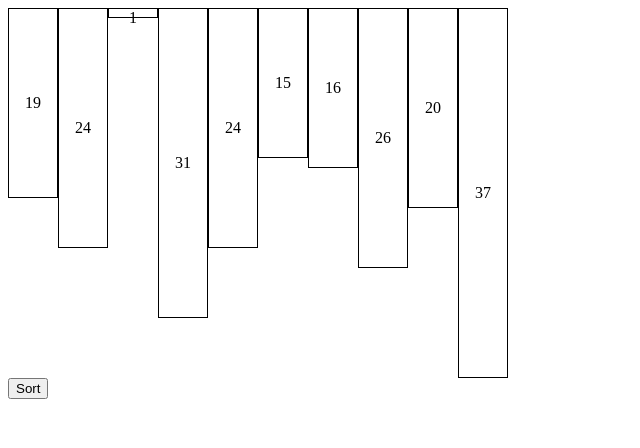
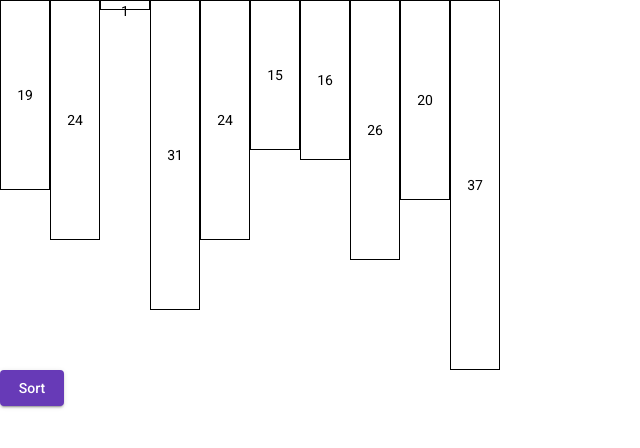
Before and after one commit to VitorSFranca/SortingViwer, an Angular app: page / in a window 1280 px wide. Shown: the top 448 px of the page, without its empty margins (0-640 px from the left). Built offline with nearby package versions, Linux system fonts and the light colour scheme.

Commit message:
Material UI

```diff
--- a/angular.json
+++ b/angular.json
@@ -31,6 +31,7 @@
               "src/assets"
             ],
             "styles": [
+              "./node_modules/@angular/material/prebuilt-themes/deeppurple-amber.css",
               "src/styles.scss"
             ],
             "scripts": []
@@ -99,6 +100,7 @@
               "src/assets"
             ],
             "styles": [
+              "./node_modules/@angular/material/prebuilt-themes/deeppurple-amber.css",
               "src/styles.scss"
             ],
             "scripts": []
--- a/package.json
+++ b/package.json
@@ -11,10 +11,12 @@
   "private": true,
   "dependencies": {
     "@angular/animations": "~12.1.2",
+    "@angular/cdk": "^12.1.2",
     "@angular/common": "~12.1.2",
     "@angular/compiler": "~12.1.2",
     "@angular/core": "~12.1.2",
     "@angular/forms": "~12.1.2",
+    "@angular/material": "^12.1.2",
     "@angular/platform-browser": "~12.1.2",
     "@angular/platform-browser-dynamic": "~12.1.2",
     "@angular/router": "~12.1.2",
--- a/src/app/app.module.ts
+++ b/src/app/app.module.ts
@@ -3,6 +3,8 @@
 
 import { AppComponent } from './app.component';
 import { ViwerComponent } from './viwer/viwer.component';
+import { BrowserAnimationsModule } from '@angular/platform-browser/animations';
+import {MatButtonModule} from '@angular/material/button';
 
 @NgModule({
   declarations: [
@@ -10,7 +12,9 @@
     ViwerComponent
   ],
   imports: [
-    BrowserModule
+    BrowserModule,
+    BrowserAnimationsModule,
+    MatButtonModule
   ],
   providers: [],
   bootstrap: [AppComponent]
--- a/src/app/viwer/viwer.component.html
+++ b/src/app/viwer/viwer.component.html
@@ -9,4 +9,4 @@
         {{ item }}
     </div>
 </div>
-<button (click)="doSorting()">Sort</button>
+<button mat-raised-button color="primary" (click)="doSorting()">Sort</button>
--- a/src/index.html
+++ b/src/index.html
@@ -6,8 +6,11 @@
   <base href="/">
   <meta name="viewport" content="width=device-width, initial-scale=1">
   <link rel="icon" type="image/x-icon" href="favicon.ico">
+  <link rel="preconnect" href="https://fonts.gstatic.com">
+  <link href="https://fonts.googleapis.com/css2?family=Roboto:wght@300;400;500&display=swap" rel="stylesheet">
+  <link href="https://fonts.googleapis.com/icon?family=Material+Icons" rel="stylesheet">
 </head>
-<body>
+<body class="mat-typography">
   <app-root></app-root>
 </body>
 </html>
--- a/src/styles.scss
+++ b/src/styles.scss
@@ -1 +1,4 @@
 /* You can add global styles to this file, and also import other style files */
+
+html, body { height: 100%; }
+body { margin: 0; font-family: Roboto, "Helvetica Neue", sans-serif; }
```
Also changed, not shown: 1 other file (tests, documents, lock files or other folders).
